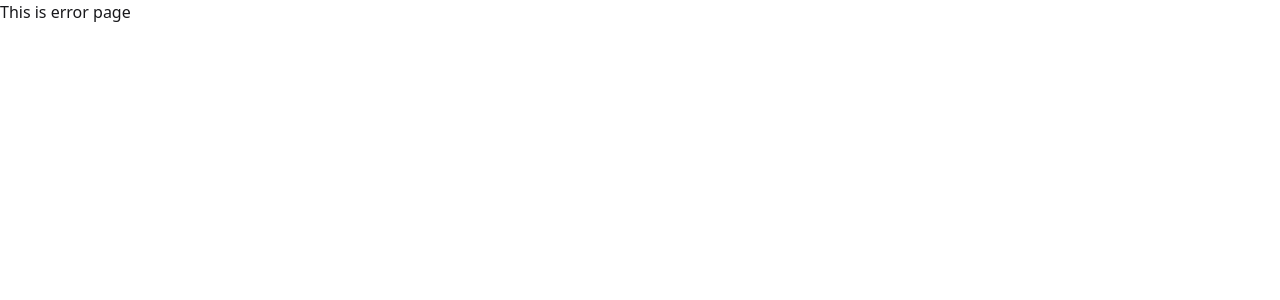
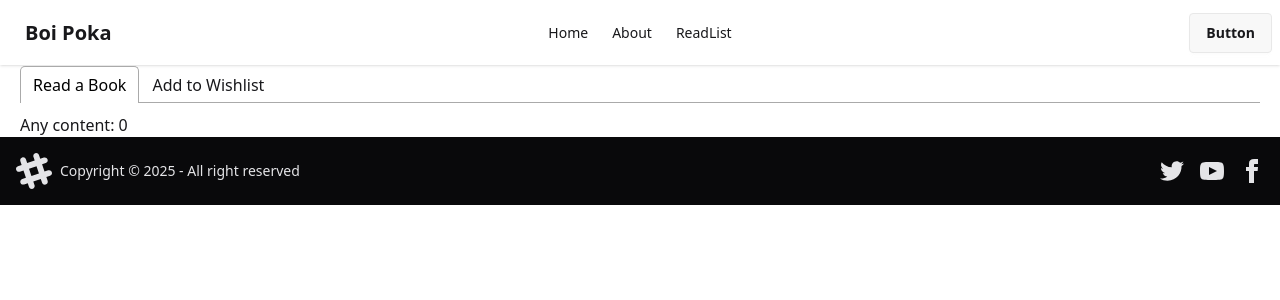
Before and after one commit to mdraisul1/book-website, a React (Vite) app: page /readList in a window 1280 px wide. Before the commit this address had no page. Shown: the top 300 px of the page. Built offline with nearby package versions, Linux system fonts and the light colour scheme.

Commit message:
Added readlist items show in table data

```diff
--- a/package.json
+++ b/package.json
@@ -14,6 +14,7 @@
     "react": "^19.0.0",
     "react-dom": "^19.0.0",
     "react-router": "^7.5.2",
+    "react-tabs": "^6.1.0",
     "tailwindcss": "^4.1.4"
   },
   "devDependencies": {
--- a/src/Components/Header/Navbar.jsx
+++ b/src/Components/Header/Navbar.jsx
@@ -29,10 +29,13 @@ const Navbar = () => {
             className="menu menu-sm dropdown-content bg-base-100 rounded-box z-1 mt-3 w-52 p-2 shadow"
           >
             <li>
-              <NavLink to={'/'}>Home</NavLink>
+              <NavLink to={"/"}>Home</NavLink>
             </li>
             <li>
-              <NavLink to={'/about'}>About</NavLink>
+              <NavLink to={"/about"}>About</NavLink>
+            </li>
+            <li>
+              <NavLink to={"/readList"}>ReadList</NavLink>
             </li>
           </ul>
         </div>
@@ -41,10 +44,13 @@ const Navbar = () => {
       <div className="navbar-center hidden lg:flex">
         <ul className="menu menu-horizontal px-1">
           <li>
-            <NavLink to={'/'}>Home</NavLink>
+            <NavLink to={"/"}>Home</NavLink>
           </li>
           <li>
-            <NavLink to={'/about'}>About</NavLink>
+            <NavLink to={"/about"}>About</NavLink>
+          </li>
+          <li>
+            <NavLink to={"/readList"}>ReadList</NavLink>
           </li>
         </ul>
       </div>
--- a/src/Routes/Routes.jsx
+++ b/src/Routes/Routes.jsx
@@ -5,6 +5,7 @@ import ErrorPage from "../pages/Error/ErrorPage";
 import Home from "../pages/Home/Home";
 import About from "../pages/About/About";
 import BookDetails from "../pages/BookDetails/BookDetails";
+import ReadList from "../pages/ReadList/ReadList";
 
 export const router = createBrowserRouter([
   {
@@ -23,6 +24,11 @@ export const router = createBrowserRouter([
         Component: About,
       },
       {
+        path: "/readList",
+        loader: () => fetch("/booksData.json"),
+        Component: ReadList,
+      },
+      {
         path: "/bookDetails/:id",
         loader: () => fetch("/booksData.json"),
         Component: BookDetails,
--- /dev/null
+++ b/src/pages/ReadList/ReadList.jsx
@@ -0,0 +1,39 @@
+import React, { useEffect, useState } from 'react'
+import { useLoaderData } from 'react-router';
+import { Tab, Tabs, TabList, TabPanel } from "react-tabs";
+import "react-tabs/style/react-tabs.css";
+import { getItemsData } from '../../utils/AddToData';
+
+const ReadList = () => {
+    const [readList, setReadList] = useState([]);
+    const data = useLoaderData();
+
+    useEffect(()=> {
+        const localStoreBookData = getItemsData();
+        // console.log(localStoreBookData);
+        const convertBookData = localStoreBookData.map((book)=> parseInt(book));
+        // console.log(convertBookData);
+        const myReadList = data.filter(book => convertBookData.includes(book.bookId));
+        setReadList(myReadList);
+    },[])
+
+  return (
+    <div>
+      <Tabs>
+        <TabList>
+          <Tab>Read a Book</Tab>
+          <Tab>Add to Wishlist</Tab>
+        </TabList>
+
+        <TabPanel>
+          <h2>Any content: {readList.length}</h2>
+        </TabPanel>
+        <TabPanel>
+          <h2>Any content 2</h2>
+        </TabPanel>
+      </Tabs>
+    </div>
+  );
+}
+
+export default ReadList
--- a/src/utils/AddToData.js
+++ b/src/utils/AddToData.js
@@ -21,4 +21,4 @@ const setItemsData = (id) => {
     }
 }
 
-export {setItemsData};
+export {setItemsData, getItemsData};
```
Also changed, not shown: 1 other file (tests, documents, lock files or other folders).
